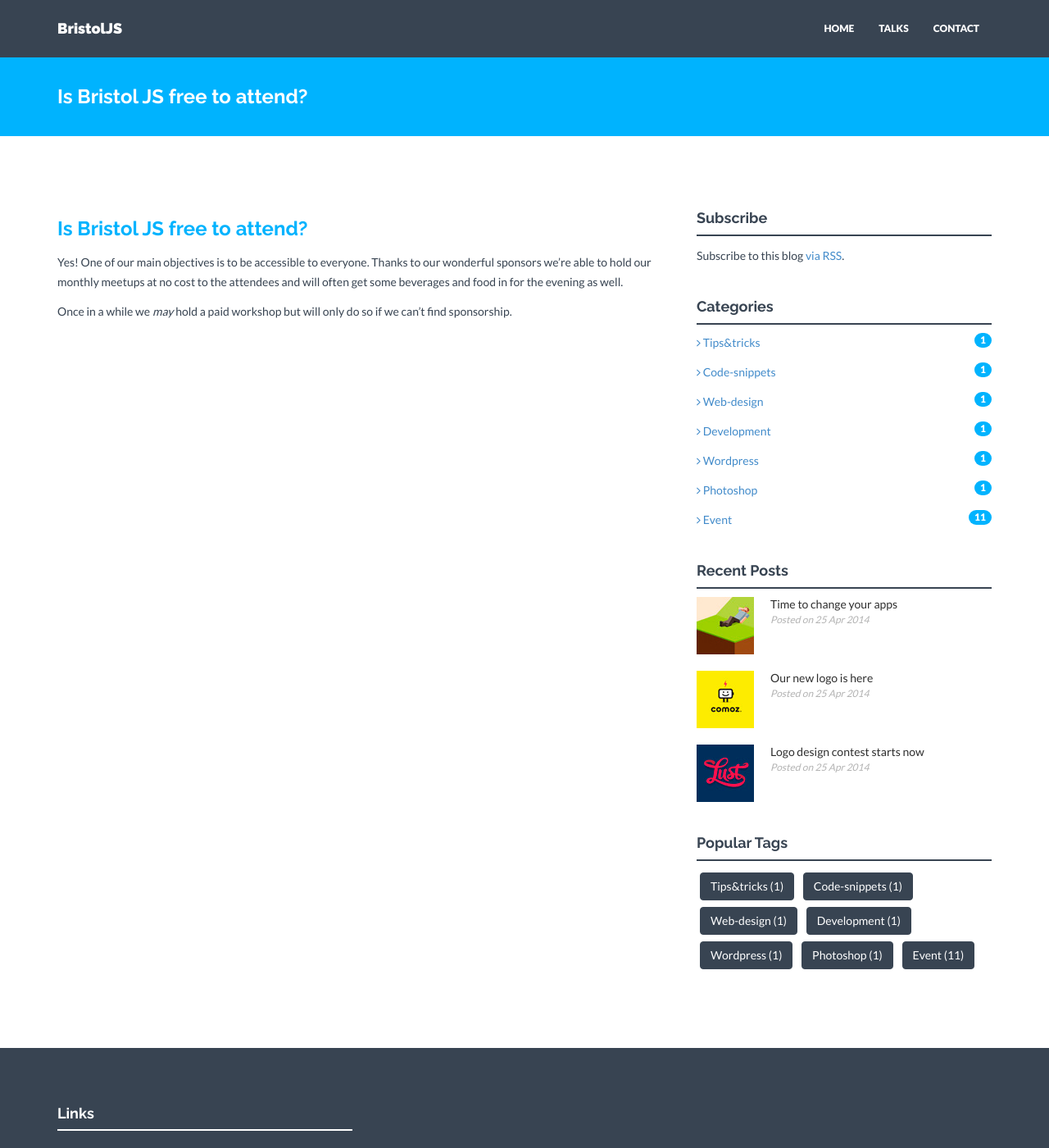
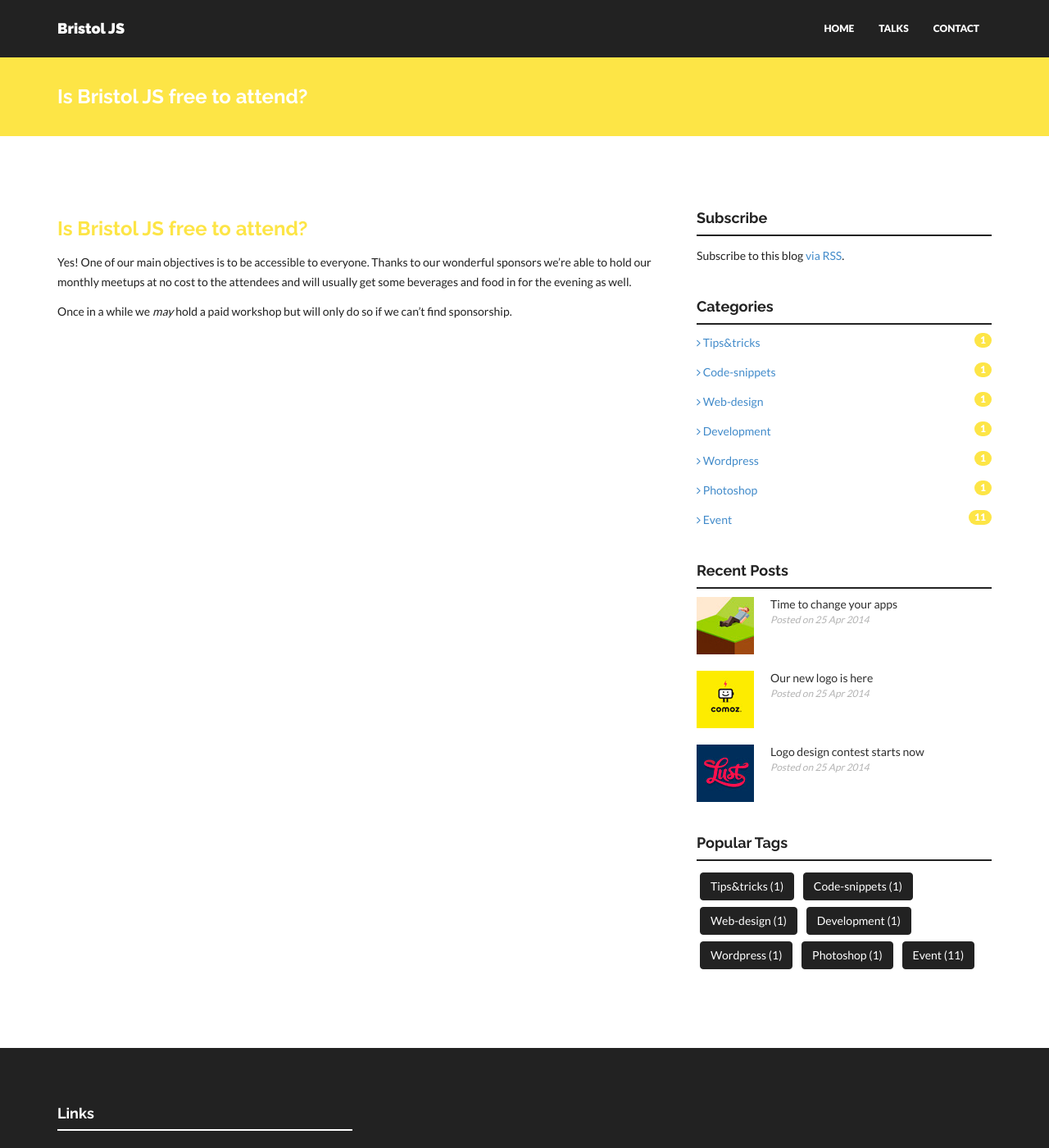
Before and after one commit to bristoljs/bristoljs, a Jekyll site: the page built from _posts/question/2015-03-28-is-bristol-js-free.markdown, in a window 1280 px wide and 1400 px high. Shown: the whole window at 82% size. Built offline with Jekyll 4.4.1, drawn with Linux system fonts in a browser that asks for light colours; nearby versions of some CDN libraries.

Commit message:
Minor site updates

```diff
--- a/_config.yml
+++ b/_config.yml
@@ -1,7 +1,7 @@
 ### GENERAL SETTINGS ###
 
 # Site settings
-title: BristolJS
+title: Bristol JS
 description: "We host monthly JavaScript meetings in the beautiful city of Bristol, UK."
 analytics: UA-61237588-1
 baseurl: ""
@@ -13,9 +13,9 @@ permalink: /:categories/:title
 excerpt_separator: <!--more--> #use this in posts to define how long the excerpt of the post (that is shown on the Blog page) is
 
 colors:  #in hex code if not noted else
-  primary: "#00b3fe" #"#F70031"
+  primary: "#FDE546" #"#F70031"
   primary_rgb: "0,179,254" #"247,0,49" #rgb of the primary. Needed in some places for the transparency effect.
-  secondary: "#384452" #"#33004D"
+  secondary: "#222" #"#33004D"
   link: "#428bca"
   link_hover: "#01b2fe"
   footer_heading: "#ffffff"
@@ -28,6 +28,8 @@ social:
     url: http://meetup.com/BristolJS/
   - title: twitter
     url: http://twitter.com/bristoljs
+  - title: slack
+    url: http://slack.bristoljs.org
 
 sponsors:
   -
--- a/_includes/css/style.css
+++ b/_includes/css/style.css
@@ -239,13 +239,13 @@ a:focus {
 }
 
 #headerwrap h3, h5 {
-	color: white;
+	color: #222;
 	font-weight: 400;
 }
 
 
 #headerwrap h3 a, h5 a {
-  color: white;
+  color: #222;
   font-weight: 400;
   border-bottom-width: 1px;
   border-bottom-style: dotted;
@@ -254,7 +254,7 @@ a:focus {
 }
 
 #headerwrap h1 {
-	color: white;
+	color: #222;
 	margin-bottom: 25px;
 }
 
--- a/_includes/header.html
+++ b/_includes/header.html
@@ -2,7 +2,7 @@
   <div class="container">
     <div class="row">
       <div class="col-lg-8 col-lg-offset-2">
-        <h1>BristolJS</h1>
+        <h1>Bristol JS</h1>
         <h5>We host monthly JavaScript meetings in the beautiful city of Bristol, UK.</h5>
       </div>
       <div class="col-lg-8 col-lg-offset-2 himg">
--- a/_posts/events/2015-10-28-es6.markdown
+++ b/_posts/events/2015-10-28-es6.markdown
@@ -7,4 +7,9 @@
 meetup:  http://www.meetup.com/BristolJS/events/222067492/
 categories:
 - event
+talks:
+  -
+    title: "ES6 & JSPM"
+    speaker: "Ben Reid"
+    video_embed_link: https://www.youtube.com/embed/mIBqsXLXmc0
 ---
--- a/_posts/question/2015-03-28-is-bristol-js-free.markdown
+++ b/_posts/question/2015-03-28-is-bristol-js-free.markdown
@@ -5,7 +5,7 @@ categories:
 - question
 ---
 Yes! One of our main objectives is to be accessible to everyone. Thanks to our wonderful sponsors we're
-able to hold our monthly meetups at no cost to the attendees and will often get some beverages and food
+able to hold our monthly meetups at no cost to the attendees and will usually get some beverages and food
 in for the evening as well.
 
 Once in a while we *may* hold a paid workshop but will only do so if we can't find sponsorship.
--- a/index.html
+++ b/index.html
@@ -17,7 +17,7 @@ permalink: /
       <div class="col-md-4">
         <i class="fa fa-compass"></i>
         <h4>Format</h4>
-        <p>Talk nights are usually held on the last Wednesday of every month. They usual consist of one main talk and several lightning talks that can be on any topic.</p>
+        <p>Talk nights are usually held on the last Wednesday of every month. They usual consist of two main talks and occasionally lightning talks that can be on any topic.</p>
       </div>
       <div class="col-md-4">
         <i class="fa fa-bullhorn"></i>
```
